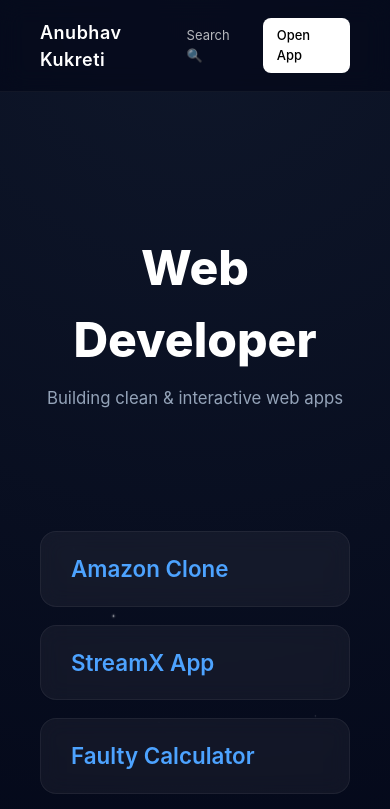
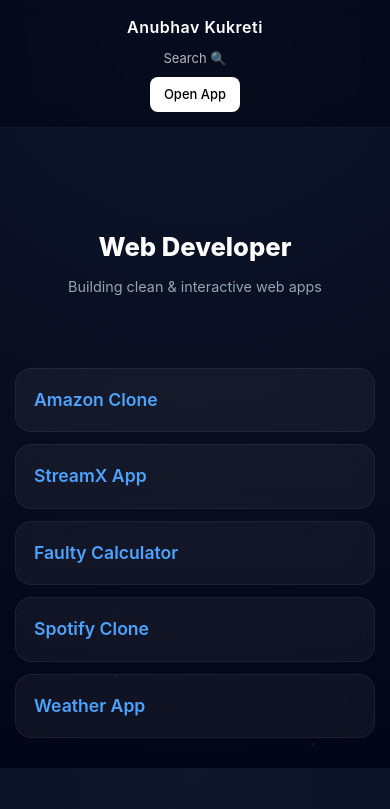
Before and after one commit to AnubhavKukretiDev/Portfolio-Website, a plain HTML site: page index.html in a window 390 px wide. Shown: the top 809 px of the page. Drawn offline with Linux system fonts and the light colour scheme.

Commit message:
Made website responsive

```diff
--- a/index.html
+++ b/index.html
@@ -3,6 +3,7 @@
 
 <head>
   <meta charset="UTF-8">
+  <meta name="viewport" content="width=device-width, initial-scale=1.0">
   <title>Portfolio</title>
   <link rel="stylesheet" href="style.css">
 </head>
--- a/style.css
+++ b/style.css
@@ -310,3 +310,63 @@
     transform: translateY(-120vh) scale(1);
   }
 }
+
+
+@media (max-width: 768px) {
+
+  nav {
+    flex-direction: column;
+    gap: 10px;
+    padding: 15px;
+    text-align: center;
+  }
+
+  .nav__actions {
+    flex-direction: column;
+    gap: 8px;
+  }
+
+  .hero {
+    padding: 100px 15px 40px;
+  }
+
+  .hero h2 {
+    font-size: 2rem;
+  }
+
+  .hero p {
+    font-size: 0.9rem;
+  }
+
+  .projects {
+    padding: 30px 15px;
+    gap: 12px;
+  }
+
+  .card {
+    padding: 18px;
+  }
+
+  .card a {
+    font-size: 1.1rem;
+  }
+
+}
+
+/* Extra small devices */
+@media (max-width: 480px) {
+
+  .hero h2 {
+    font-size: 1.6rem;
+  }
+
+  .logo {
+    font-size: 16px;
+  }
+
+  .btn {
+    width: 100%;
+    text-align: center;
+  }
+
+}
```
